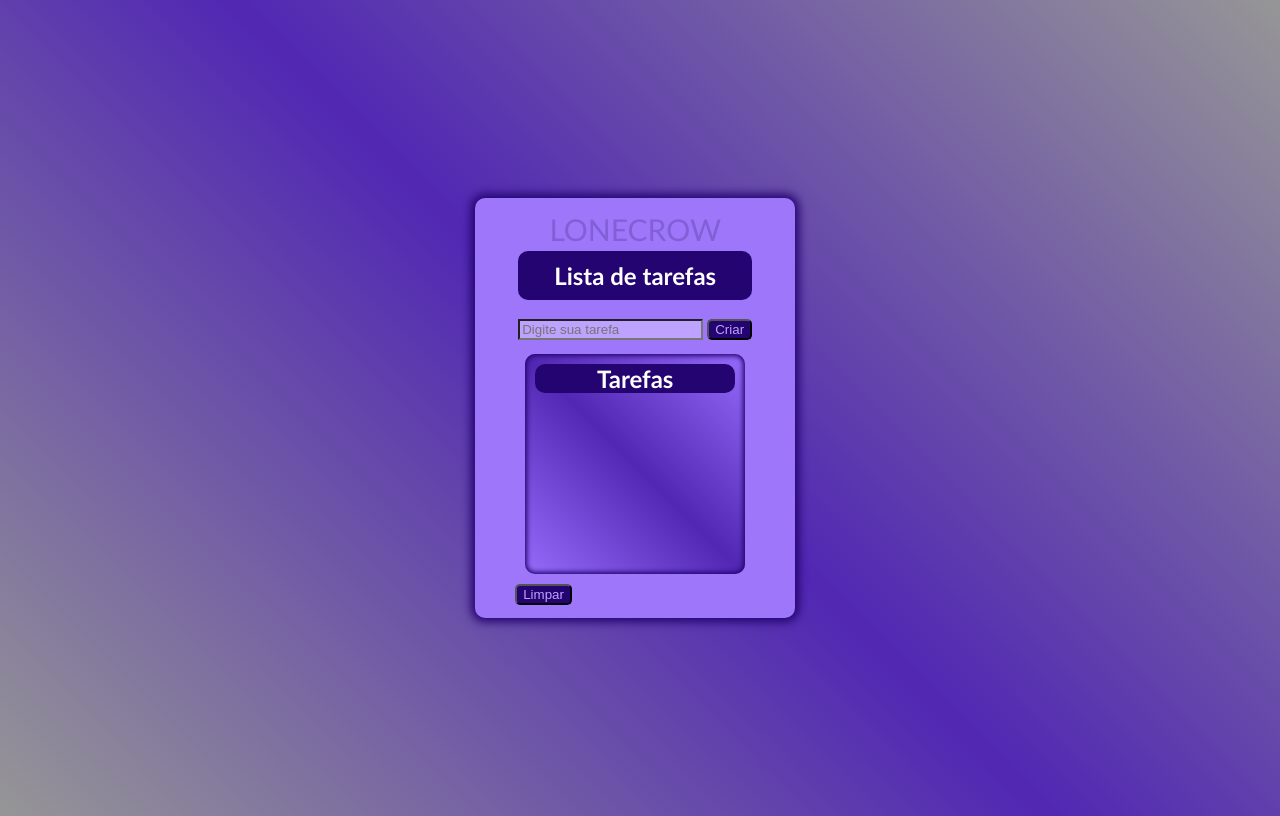
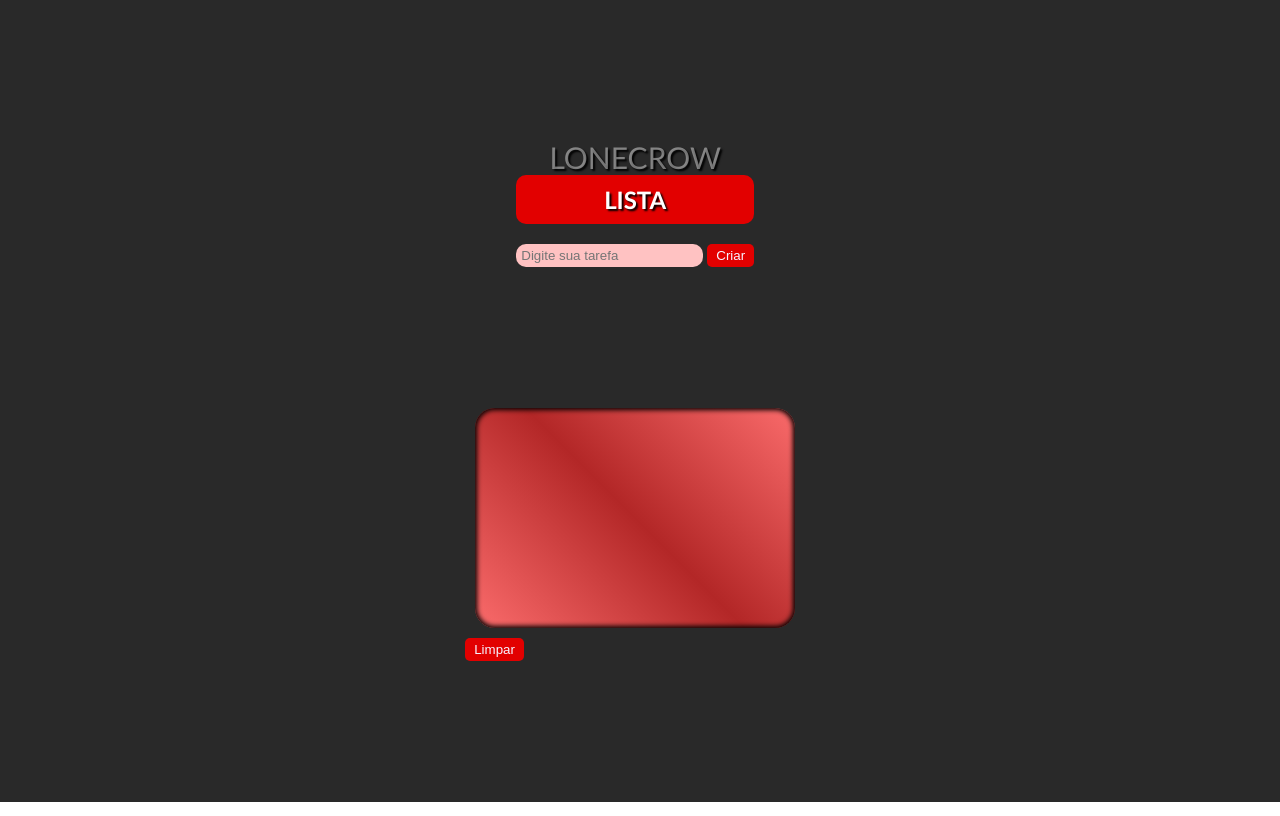
Before and after one commit to Lonecrow2/javascript, a plain HTML site: page Pessoal/exercicios/lista_de_tarefas/index.html in a window 1280 px wide. Drawn offline with Linux system fonts and the light colour scheme.

Commit message:
Mudanças de estilo, exclusão de h2

```diff
--- a/Pessoal/exercicios/lista_de_tarefas/index.html
+++ b/Pessoal/exercicios/lista_de_tarefas/index.html
@@ -7,16 +7,18 @@
     <link rel="stylesheet" href="style.css">
 </head>
 <body>
+
     <main>
-        <p id="lonecrow">LONECROW</p>
+
         <section>
-            <h1>Lista de tarefas</h1>
+            <p id="lonecrow">LONECROW</p>
+            <h1>LISTA</h1>
             <input type="text" name="input_t" id="input_t_id" placeholder="Digite sua tarefa" autocomplete="off" >
             <button onclick="gerar_t()" id="criar">Criar</button>
         </section>
         <section>
             <div id="lista_tarefas">
-                <h2>Tarefas</h2>
+
             </div>
             <button onclick="limpar()" id="limpar">Limpar</button>
         </section>
--- a/Pessoal/exercicios/lista_de_tarefas/style.css
+++ b/Pessoal/exercicios/lista_de_tarefas/style.css
@@ -5,7 +5,7 @@ body{
     justify-content: center;
     align-items: center;
     width: 98vw;
-    height: 100vh;
+    height: 98vh;
     background-image: linear-gradient(45deg, #969696,#5127b3,#969696);
 }
 
@@ -14,76 +14,78 @@ main{
     flex-flow: nowrap column;
     align-items: center;
     justify-content: space-evenly;
-    background-color: #9d76fa;
-    min-width: 300px;
-    height: 400px;
+    background-color: #292929;
+    min-width: 100vw;
+    height: 98vh;
     padding: 10px;
-    border-radius: 10px;
-    box-shadow: 0px 0px 10px 4px #240470;
 }
 
 h1{
     margin-top: 0px;
     color: #ffffff;
-    background-color: #240470;
+    text-shadow: 2px 2px 2px #000000;
+    background-color: #e20000;;
     padding: 10px;
     border-radius: 10px;
     text-align: center;
     font-family: 'Gill Sans', 'Gill Sans MT', Calibri, 'Trebuchet MS', sans-serif;
 }
 
-h2{
-    color: #ffffff;
-    background-color: #240470;
-    margin: 0px;
-    border-radius: 10px;
-    text-align: center;
-    font-family: 'Gill Sans', 'Gill Sans MT', Calibri, 'Trebuchet MS', sans-serif;
-}
 
 section > div{
     margin: 10px;
     padding: 10px;
-    min-width: 200px;
-    border-radius: 10px;
+    width: 80vw;
+    border-radius: 20px;
     height: 200px;
     overflow-y: auto;
-    box-shadow: inset 0px 0px 5px 2px #240470;
-    background-image: linear-gradient(45deg, #966bfa, #5127b3 ,#966bfa);
+    box-shadow: inset 0px 0px 5px 2px #000000;
+    background-image: linear-gradient(45deg, #fa6b6b, #b32727, #fa6b6b);
+    max-width: 300px;
+    word-wrap: break-word;
+    overflow-wrap: break-word;
+    white-space: normal;
 }
 
+
+
 #lonecrow{
-    color: #14004131;
+    text-align: center;
     margin: 0px;
+    color: #ffffff71;
     font-family: 'Gill Sans', 'Gill Sans MT', Calibri, 'Trebuchet MS', sans-serif;
     font-size: 30px;
+    text-shadow: 2px 2px 2px #000000;
 }
 
 .parag_t{
-
     font-family: Arial, Helvetica, sans-serif;
     font-weight: bold;
-    background-color: #3500b1;
+    background-color: #a00000;;
     padding: 4px;
     border-radius: 5px;
-    color: #e4d8ff;
+    color: #ffffff;
     text-shadow: 1px 1px 2px black;
     margin: 2px;
 }
 
 #criar{
     border-radius: 5px;
-    color: #bea2ff;
-    background-color: #240470;
+    color: #f7f3ff;
+    background-color: #e20000;
+    border: solid transparent;
 }
 
 #limpar{
     border-radius: 5px;
-    color: #bea2ff;
-    background-color: #240470;
+    color: #f7f3ff;
+    background-color: #e20000;
+    border: solid transparent;
 }
 
 #input_t_id{
-    color: #130041;
-    background-color: #bea2ff;
+    border-radius: 10px;
+    color: #000000;
+    border: solid transparent;
+    background-color: #ffc2c2;
 }
```
